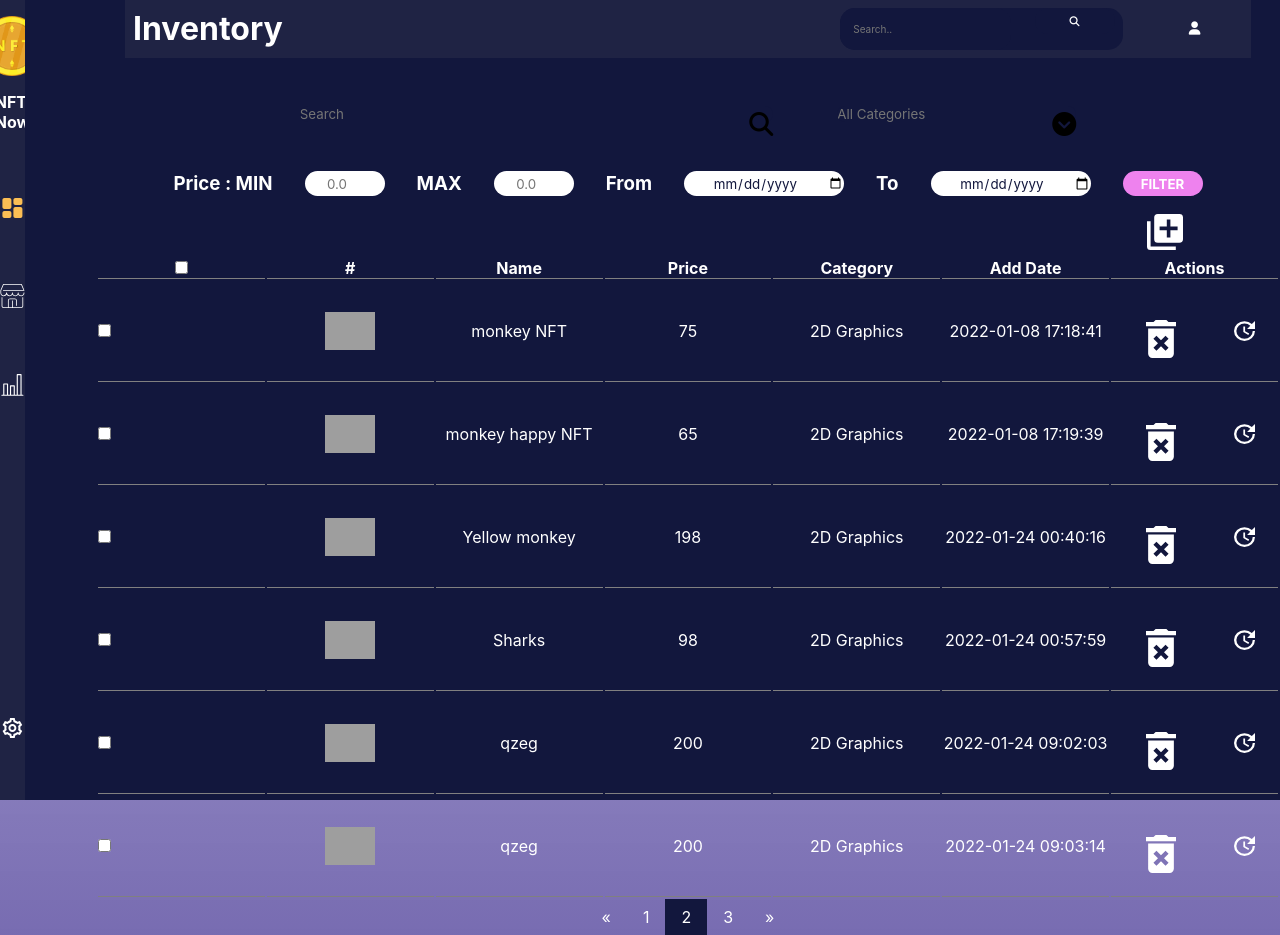
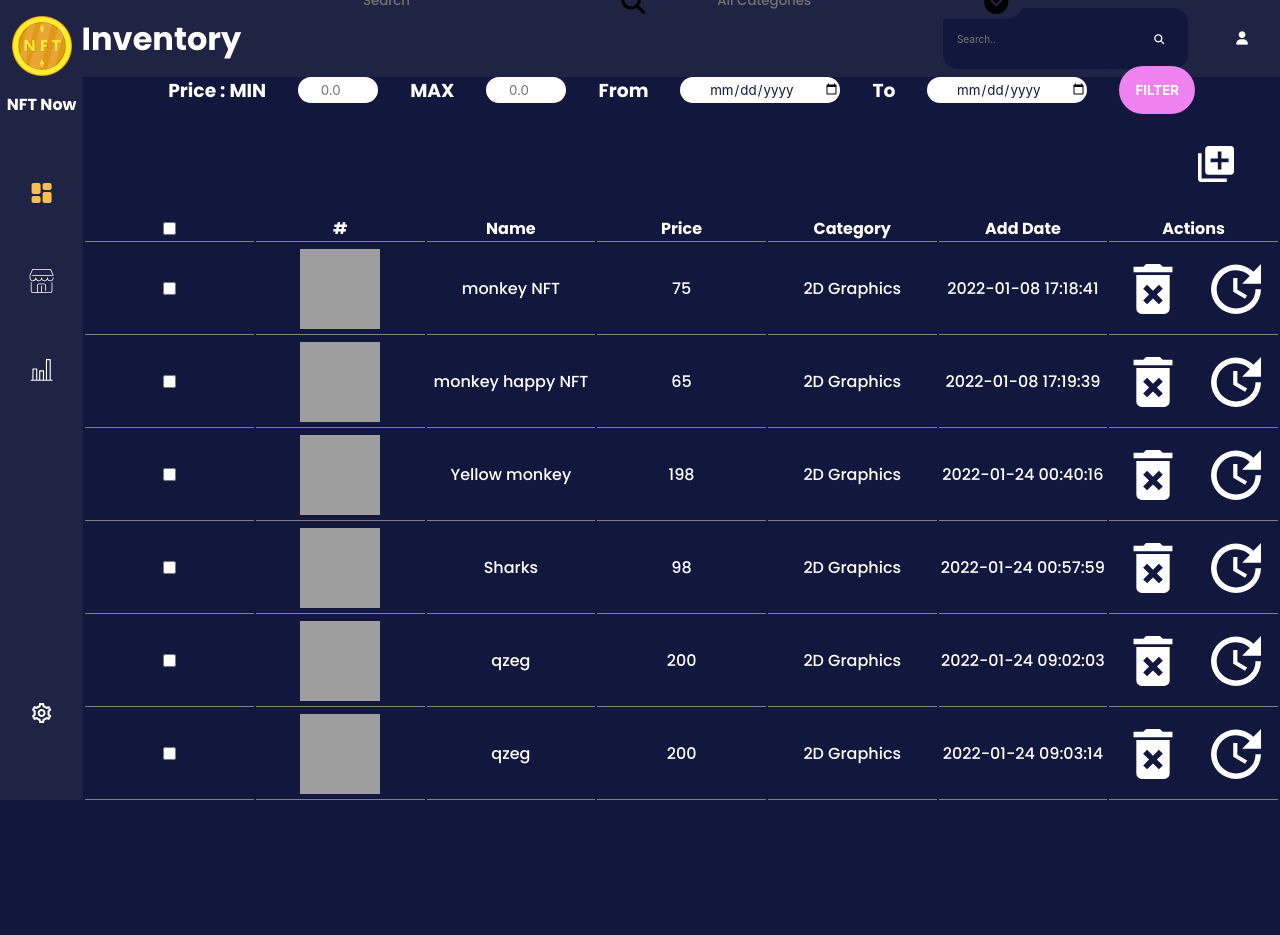
Before and after one commit to YouCodeSchool/ShopNow, a PHP site: page /inventory.php in a window 1280 px wide. After the commit the page ends 800 px from the top, so only its background shows below. Run offline with PHP 8.4, Linux system fonts and the light colour scheme; a user stored in the database is signed in; data comes from the database, SQL or seed files in the repository; some libraries are stand-ins or nearby versions; grey boxes are pictures that could not be loaded.

Commit message:
Resolved some changes

```diff
--- a/dashboard.php
+++ b/dashboard.php
@@ -49,7 +49,7 @@
 ?>
 
 <html lang="en">
-<a href="/ShopNow2/Dashboard.php"></a>
+<a href="/ShopNow/Dashboard.php"></a>
 
 <head>
     <meta charset="UTF-8">
@@ -67,7 +67,7 @@
 
 <body class="flex">
     <!-- side bar -->
-    <div style="overflow: hidden; position:fixed; left:0; right:0; width: 6.5%; height:100%; background-color: #1F2344; " class="sidebar">
+    <div style="overflow: hidden; position:fixed; left:0; width: 6.5%; height:100%; background-color: #1F2344; " class="sidebar">
     </div>
     <!-- end side bar -->
     <!-- body content -->
--- a/inventory.php
+++ b/inventory.php
@@ -1,7 +1,7 @@
 <?php
 session_start();
 if (!isset($_SESSION['user'])) {
-    header("location: /ShopNow2/login.php");
+    header("location: /ShopNow/login.php");
 }
 $bit = 'Bitcoin';
 ?>
@@ -33,7 +33,7 @@
     <meta name="description" content="NFT selling platform">
     <meta name="application-name" content="ShopNow : Our NFT Selling Platform">
     <title>Inventory</title>
-    <link rel="stylesheet" href="/ShopNow/public/css/header.css">
+    <link rel="stylesheet" href="/ShopNow/public/css/header-inventory.css">
     <link rel="stylesheet" href="/ShopNow/public/css/index.css">
     <link rel="stylesheet" href="/ShopNow/public/css/dashboard.css">
     <link rel="stylesheet" href="/ShopNow/public/css/sidebar.css">
@@ -42,16 +42,16 @@
 
 </head>
 
-<body class="flex flex-row">
+<body class="flex flex-row center">
     <!-- side bar -->
-    <div style="overflow: hidden; position:fixed; left: 0; width: calc(16vw - 180px); height:100%; background-color: #1F2344; " class="sidebar">
+    <div style="overflow: hidden; position:fixed; left:0; width : 6.5%; height:100%; background-color: #1F2344; " class="sidebar">
     </div>
     <!-- end side bar -->
-    <div class="main-page">
+    <div class="main-page flex flex-col center">
         <div style="width : 100%">
             <?php include('header.php'); ?>
         </div>
-        <div class="SEARCH_MOBILE ">
+        <div class="SEARCH_MOBILE SEARCH flex center ">
             <div class="search-container space-between">
                 <form action="" for="search">
                     <div class="input-icons">
@@ -103,13 +103,13 @@
         </div>
 
         <!-- ADD PRODUCT -->
-        <div class="ADD_BUTTON" style="width:95%; padding:1rem; display:flex; justify-content:flex-end;">
-            <button style="background : none; border : none"><a href="#"><img src="public/assets/images/add.svg"></a></button>
+        <div style="width:95%; padding:1rem; display:flex; justify-content:flex-end;">
+            <button class="ADD_BUTTON" style="background : none; border : none"><a href="#"><img src="public/assets/images/add.svg"></a></button>
         </div>
 
         <!-- Products tables/pages -->
         <div class="">
-            <table style="table-layout: fixed; width : 100%; color:white;">
+            <table class = "center" style="table-layout: fixed; width : 100%; color:white;">
                 <tr>
                     <th><input style="color:white;" type="checkbox" id="" name="" value=""></th>
                     <th>#</th>
@@ -122,18 +122,18 @@
                 <?php foreach ($row as $nft) { ?>
                     <tr id="<?php echo $nft['id']; ?>" onclick="ActivateRow('<?php echo $nft['id']; ?>')">
                         <td><input type="checkbox" id="" name="" value=""></td>
-                        <td><a  href="#"><img src="<?php echo $nft['imgSrc'] ?>"></a></td>
+                        <td class="NFT-img"><a  href="#"><img src="<?php echo $nft['imgSrc'] ?>"></a></td>
                         <td><a href="#"><?php echo $nft['productName'] ?></a></td>
                         <td><a href="#"><?php echo $nft['price'] ?></a></td>
                         <td><a href="#"><?php echo $nft['catName'] ?></a></td>
                         <td><a href="#"><?php echo $nft['createdAt']; ?></a></td>
                         <td>
-                            <div class="flex center">
-                                <form action="crud_DB.php" method="POST">
+                            <div class="actions flex center">
+                                <form class="form_delete_button" action="crud_DB.php" method="POST">
                                     <input type="text" name="id_product" hidden value="<?php echo $nft['id']; ?>">
-                                    <button class="DELETE_BUTTON filter-red" name="delete" style="padding-top : 1rem; background : none; border : none"><a href="#"><img src="public/assets/images/delete.svg"></a></button>
+                                    <button class="DELETE_BUTTON filter-red" name="delete" style="background : none; border : none"><a href="#"><img  src="public/assets/images/delete.svg"></a></button>
                                 </form>
-                                <button class="UPDATE_BUTTON filter-green" name="update" style=" background : none; border : none"><a href="#"><img src="public/assets/images/update.svg"></a></button>
+                                <button class="UPDATE_BUTTON filter-green" name="update" style=" background : none; border : none"><a href="#"><img  src="public/assets/images/update.svg"></a></button>
                             </div>
                         </td>
                     </tr>
@@ -230,8 +230,8 @@
         var add = document.querySelector(".ADD_BUTTON");
         add.addEventListener("click", dis_add);
 
-        var update = document.querySelector('.UPDATE_BUTTON');
-        update.addEventListener('click', dis_update);
+        var update = document.querySelectorAll('.UPDATE_BUTTON').forEach(btn =>{
+        btn.addEventListener('click', dis_update); });
 
         var closeX = document.querySelector('.CLOSE');
         closeX.addEventListener('click', close);
--- /dev/null
+++ b/public/css/header-inventory.css
@@ -0,0 +1,43 @@
+@import url('https://fonts.googleapis.com/css2?family=Poppins:wght@100;500;600;700;800;900&family=Roboto&display=swap');
+
+.header-wrapper{
+    background-color: #1F2344;
+    position: fixed;
+    top: 0;
+    /* left: 125px; */
+    /* width: calc(102vw - 180px); */
+    right : 0;
+    width : 93%;
+}
+
+.bg-search{
+    background-color: #1F2344;
+}
+
+.bg-violet{
+    background-color: linear-gradient(rgba(118, 106, 178, 0.89) 0%, #342382 100%);
+}
+.logo{
+    display: none;
+}
+@media only screen and (max-width: 1200px) {
+    .header-wrapper{
+        position: fixed;
+        top: 0;
+        /* left: 0; */
+        /* width: calc(131vw - 120px); */
+        width : 100%;
+    }
+    .logo{
+        display: block;
+        margin-left : 1rem;
+    }
+    .dashboard-text{
+        display: none;
+    }
+
+}
+@media only screen and (max-width: 450px) {
+
+
+}
--- a/public/css/inventory.css
+++ b/public/css/inventory.css
@@ -1,20 +1,20 @@
 @import url('https://fonts.googleapis.com/css2?family=Poppins:wght@100;500;600;700;800;900&family=Roboto&display=swap');
 
 *{
-    padding: 0;
-    margin: 0;
-    box-sizing: border-box;
+    /* box-sizing: border-box;  */
+    box-sizing: content-box;
+    font-family: Poppins;
 }
 a {
     text-decoration: none;
 }
-.logo {
+/* .logo {
     object-position : 50% 50%;
     width: 100px;
     height: 100px;
     object-fit: contain;
-}
-.left-bar-container{
+} */
+/* .left-bar-container{
     height : 100%;
     width : 15%;
     margin : auto;
@@ -23,20 +23,23 @@
     top : 0;
     left : 0;
     z-index : 1;
-    overflow : auto; /*important for background color to work*/
-}
+    overflow : auto; important for background color to work */
+/* } */
 .main-page{
     background-color: #12173D;
-    padding-top: 2rem;
-    padding-left: 6rem;
-    width: 100%;
+    /* padding-top: 2rem; */
+    /* padding-left: 6rem; */
+    width: 93.5%;
     height: 100%;
+    right : 0;
+    /* overflow : auto; */
+    position : fixed;
+
 }
-.SEARCH_MOBILE{
-    margin-top: 3rem;
-    display: flex;
-    justify-content: center;
-}
+/* .SEARCH{
+    margin-top: 1rem;
+
+} */
 
 .bg-color{
     background-color: #12173D;
@@ -105,15 +108,19 @@
     margin-bottom: 2rem;
     border-radius: 25px;
     border : 0;
+    padding : 0.5rem;
+    background-color: #1F2344;
+    font-family: Poppins;
 }
-.input-icons {
+/* .input-icons {
     width: 100%;
-}
+} */
 
 .input-icons i{
     position: relative;
     float : right;
     cursor: pointer;
+
 }
 
 .icon {
@@ -200,12 +207,10 @@
     border-bottom: 1px solid #000;
     border-color: grey;
 }
+form {
+    position : relative;
+}
 
-table img{
-    width: 30%;
-    height: 30%;
-    /* object-fit: contain; */
-}
 
 .pagination {
     display:flex;
@@ -306,20 +311,38 @@
 }
 form {
     position : relative;
+
 }
-
+.form_delete_button{
+    width: 50%;
+}
+/* .NFT-img{
+    height: 100%;
+    width: 30%;
+} */
+td img{
+    height: 80px;
+    width: 80px;
+    margin : 4px 0;
+}
+.actions img {
+    width : 50px;
+    height : 50px;
+}
 button{
     border: none;
-    height: 1.6rem;
-    width : 5rem;
+    /* height: 1.6rem; */
+    /* width : 5rem; */
+    padding : 1rem;
     border-radius: 3rem;
     cursor: pointer;
     font-weight: bold;
+    /* justify-content: space-between; */
 }
 
 .DELETE_BUTTON{
-    width: 100px;
-    height: 100px;
+    /* width: 100px; */
+    /* height: 100px; */
 }
 
 #cat_add option{
--- a/public/js/sidebar.js
+++ b/public/js/sidebar.js
@@ -10,7 +10,7 @@
 <div style=" " class="items-center">
 
 <!-- icon dashboard -->
-<a href="/ShopNow2/Dashboard.php">
+<a href="/ShopNow/Dashboard.php">
 <svg xmlns="http://www.w3.org/2000/svg" x="0px" y="0px" width="24" height="24" viewBox="0 0 172 172" style="width:100%; margin-top: 4rem; fill:#000000;">
     <g fill="none" fill-rule="nonzero" stroke="none" stroke-width="1" stroke-linecap="butt" stroke-linejoin="miter" stroke-miterlimit="10" stroke-dasharray="" stroke-dashoffset="0" font-family="none" font-weight="none" font-size="none" text-anchor="none" style="mix-blend-mode: normal">
         <path d="M0,172v-172h172v172z" fill="none"></path>
@@ -22,7 +22,7 @@
 </a>
 
 <!-- icon inventory -->
-<a href="/ShopNow2/inventory.php">
+<a href="/ShopNow/inventory.php">
 <svg  xmlns="http://www.w3.org/2000/svg" x="0px" y="0px" width="24" height="24" viewBox="0 0 172 172" style="width:100%; margin-top: 4rem; fill:#000000;">
     <g fill="none" fill-rule="nonzero" stroke="none" stroke-width="1" stroke-linecap="butt" stroke-linejoin="miter" stroke-miterlimit="10" stroke-dasharray="" stroke-dashoffset="0" font-family="none" font-weight="none" font-size="none" text-anchor="none" style="mix-blend-mode: normal">
         <path d="M0,172v-172h172v172z" fill="none"></path>
@@ -34,7 +34,7 @@
 </a>
 
 <!-- icon statistics -->
-<a href="/ShopNow2/statistic.php">
+<a href="/ShopNow/statistic.php">
 <svg  xmlns="http://www.w3.org/2000/svg" x="0px" y="0px" width="24" height="24" viewBox="0 0 226 226" style="width:100%; margin-top: 4rem; fill:#000000;">
     <g fill="none" fill-rule="nonzero" stroke="none" stroke-width="1" stroke-linecap="butt" stroke-linejoin="miter" stroke-miterlimit="10" stroke-dasharray="" stroke-dashoffset="0" font-family="none" font-weight="none" font-size="none" text-anchor="none" style="mix-blend-mode: normal">
         <path d="M0,226v-226h226v226z" fill="none"></path>
```
Also changed, not shown: other parts of public/css/inventory.css (+49 -38 lines), Signup.php (+5 -5 lines), login.php (+4 -4 lines), statistic.php (+4 -4 lines), 1 other file.
